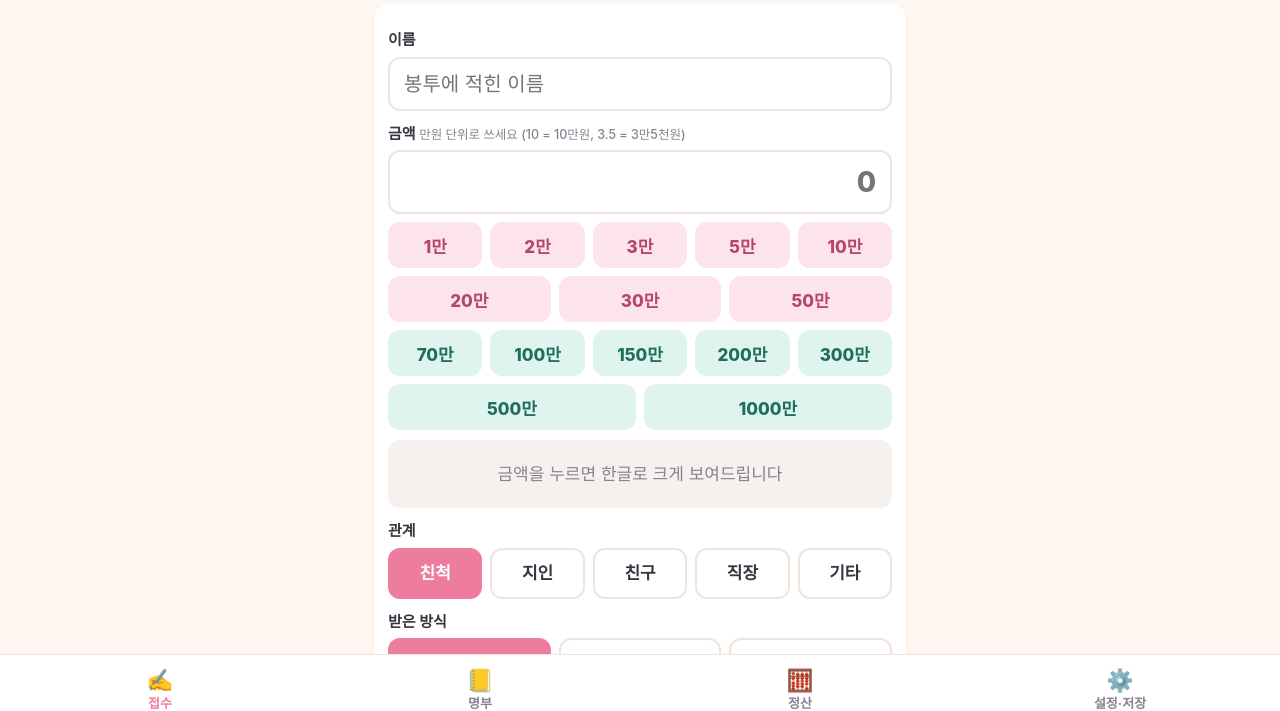
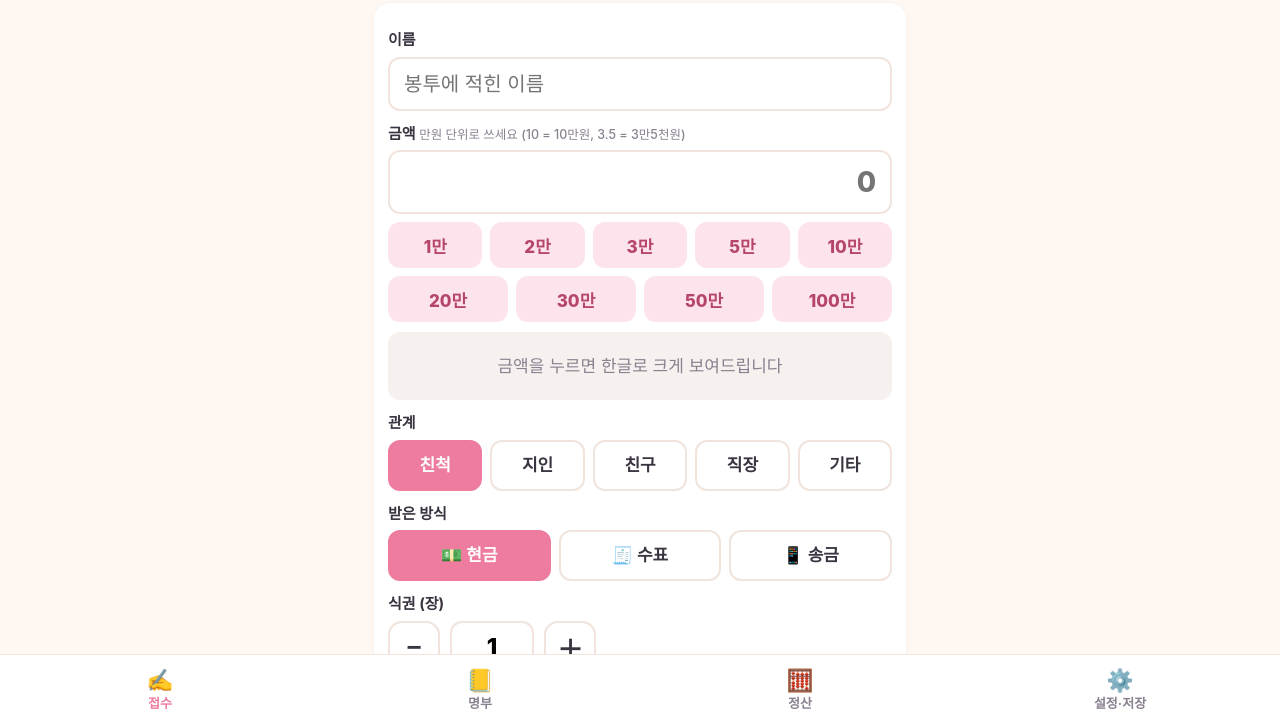
Before and after one commit to gtk0624-a11y/Qdice, a plain HTML site: page chukui/index.html in a window 1280 px wide. Shown: the part 78-789 px from the top of the page. Drawn offline with Linux system fonts and the light colour scheme.

Commit message:
축의금 장부: 초기화 후 최근 목록 잔상 수정, 금액 버튼은 100만 원까지(그 이상은 직접 입력)
Co-Authored-By: Claude Sonnet 5.5 <noreply@anthropic.com>
Claude-Session: https://claude.ai/code/session_017Th7EVwdyxgozcxnyZgnyH

```diff
--- a/chukui/index.html
+++ b/chukui/index.html
@@ -195,8 +195,7 @@ function fh(p,e){e=e||{};
   <div id="${p}dup" class="warn" hidden></div>
   <label class="lb">금액 <small>만원 단위로 쓰세요 (10 = 10만원, 3.5 = 3만5천원)</small></label>
   <input id="${p}amt" data-p="${p}" data-k="amt" class="in amt" inputmode="decimal" autocomplete="off" placeholder="0" value="${e.won?won2in(e.won):''}">
-  <div class="chips">${[1,2,3,5,10,20,30,50].map(n=>`<button type="button" class="chip" data-chip="${n}" data-p="${p}">${n}만</button>`).join('')}</div>
-  <div class="chips">${[70,100,150,200,300,500,1000].map(n=>`<button type="button" class="chip b" data-chip="${n}" data-p="${p}">${n}만</button>`).join('')}</div>
+  <div class="chips">${[1,2,3,5,10,20,30,50,100].map(n=>`<button type="button" class="chip" data-chip="${n}" data-p="${p}">${n}만</button>`).join('')}</div>
   <div id="${p}big" class="big empty">금액을 누르면 한글로 크게 보여드립니다</div>
   <label class="lb">관계</label>
   <div class="segs">${RELS.map(r=>`<label class="seg"><input type="radio" name="${p}rel" value="${r}" ${r===rel?'checked':''}><span>${r}</span></label>`).join('')}</div>
@@ -223,18 +222,17 @@ function updDup(p){const nm=document.getElementById(p+'name').value.trim();const
 
 /* ====== 접수 탭 ====== */
 let lastId=null;
+function bkHTML(){return S.entries.length?`<div class="${S.since>=5?'banner':'card'}" style="display:flex;align-items:center;gap:8px;justify-content:space-between;padding:10px 12px"><span>${S.since>=5?'📌':'💾'} 백업 안 한 접수 <b>${S.since}건</b>${S.since>=5?' · 지금 백업하세요':''}</span><button class="btn pri" data-act="backup" style="padding:9px 12px;white-space:nowrap">📋 백업</button></div>`:'';}
+function recentHTML(){const recent=[...S.entries].filter(e=>!e.del).sort((a,b)=>b.ts-a.ts).slice(0,5);
+  return `<div class="card"><h3>방금 접수한 5건</h3>${recent.length?recent.map(rowHTML).join(''):'<div class="note">아직 접수한 건이 없습니다.</div>'}
+  <div class="note" style="margin-top:8px">눌러서 수정할 수 있습니다.</div></div>`;}
+function lastBoxHTML(){const le=lastId&&S.entries.find(e=>e.id===lastId&&!e.del);return le?lastHTML(le):'';}
 function renderIn(){
-  const recent=[...S.entries].filter(e=>!e.del).sort((a,b)=>b.ts-a.ts).slice(0,5);
-  const le=lastId&&S.entries.find(e=>e.id===lastId);
-  $('#tab-in').innerHTML=`
-  ${S.entries.length?`<div class="${S.since>=5?'banner':'card'}" style="display:flex;align-items:center;gap:8px;justify-content:space-between;padding:10px 12px"><span>${S.since>=5?'📌':'💾'} 백업 안 한 접수 <b>${S.since}건</b>${S.since>=5?' · 지금 백업하세요':''}</span><button class="btn pri" data-act="backup" style="padding:9px 12px;white-space:nowrap">📋 백업</button></div>`:''}
-  <div id="lastBox">${le?lastHTML(le):''}</div>
-  <div class="card">${fh('f')}
-    <button class="go" id="fGo" type="button">저장하고 다음 손님 ▶</button>
-  </div>
-  <div class="card"><h3>방금 접수한 5건</h3>${recent.length?recent.map(rowHTML).join(''):'<div class="note">아직 접수한 건이 없습니다.</div>'}
-  <div class="note" style="margin-top:8px">눌러서 수정할 수 있습니다.</div></div>`;
+  $('#tab-in').innerHTML=`<div id="bkBar">${bkHTML()}</div><div id="lastBox">${lastBoxHTML()}</div>
+  <div class="card">${fh('f')}<button class="go" id="fGo" type="button">저장하고 다음 손님 ▶</button></div>
+  <div id="recentBox">${recentHTML()}</div>`;
   updBig('f');}
+function updateIn(){if(!$('#recentBox')){renderIn();return;}$('#bkBar').innerHTML=bkHTML();$('#lastBox').innerHTML=lastBoxHTML();$('#recentBox').innerHTML=recentHTML();}
 function lastHTML(e){return `<div class="card last"><div class="no">✅ 저장됐습니다 · 봉투에 이 번호를 적어 주세요</div>
   <div class="env">${noStr(e)}</div><div class="who">${esc(e.name)} <span class="tag">${esc(e.rel)}</span></div>
   <div class="amt">${krw(e.won)} (${fmt(e.won)})</div>
@@ -414,8 +412,8 @@ function trashInfo(){try{const o=JSON.parse(localStorage.getItem(LST));if(o&&o.e
 let tab='in';
 function show(t){tab=t;['in','list','calc','set'].forEach(k=>$('#tab-'+k).hidden=k!==t);
   document.querySelectorAll('nav button').forEach(b=>b.classList.toggle('on',b.dataset.tab===t));
-  if(t==='list')renderList();if(t==='calc')renderCalc();if(t==='set')renderSet();window.scrollTo(0,0);}
-function refreshAll(){topbar();if(tab==='in')renderIn();else if(tab==='list')renderList();else if(tab==='calc')renderCalc();else renderSet();}
+  if(t==='in')updateIn();if(t==='list')renderList();if(t==='calc')renderCalc();if(t==='set')renderSet();window.scrollTo(0,0);}
+function refreshAll(){topbar();if(tab==='in')updateIn();else if(tab==='list')renderList();else if(tab==='calc')renderCalc();else renderSet();}
 
 document.addEventListener('click',e=>{
   const t=e.target.closest('button,[data-edit]');if(!t)return;
```
